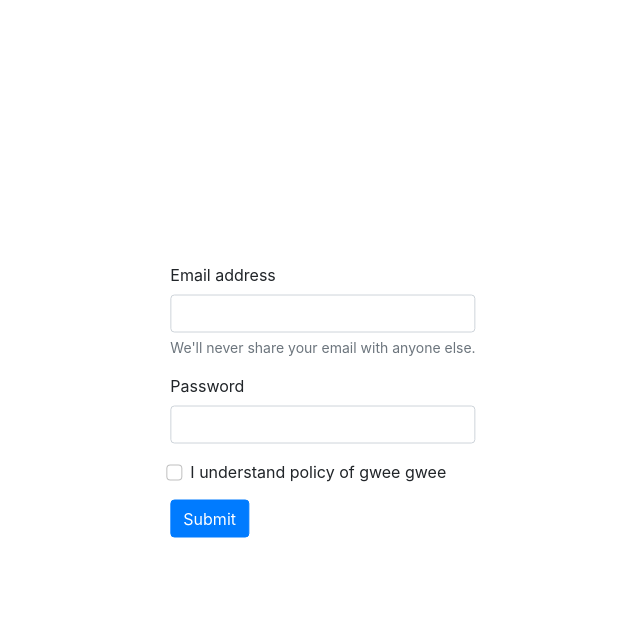
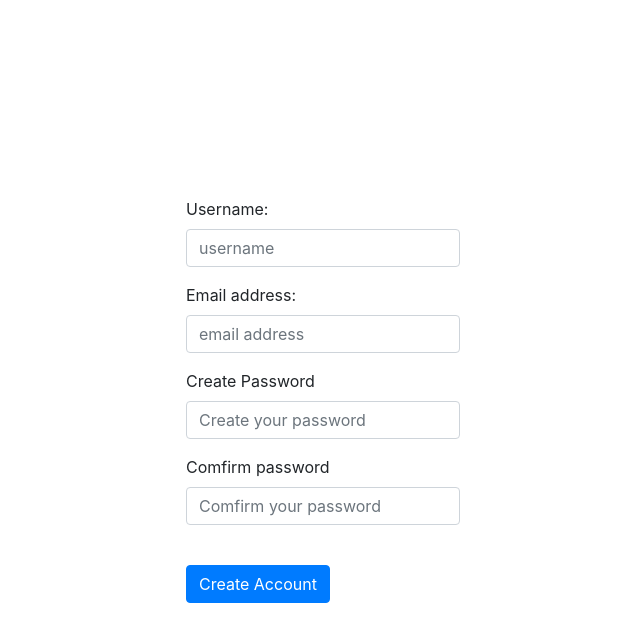
Before and after one commit to KaungMinSett/gwee, a Flask app: template reviewPost/templates/login.html in a window 1280 px wide. Shown: the top 642 px of the page, without its empty margins (317-957 px from the left). Run offline with Flask 2, Linux system fonts and the light colour scheme; the template is opened without the code that fills it: values that come from a table or form of the project are taken from there, others are empty; some libraries are stand-ins or nearby versions.

Commit message:
added form

```diff
--- a/reviewPost/__init__.py
+++ b/reviewPost/__init__.py
@@ -4,7 +4,7 @@ from flask_sqlalchemy import SQLAlchemy
 
 app = Flask(__name__)
 app.config['SQLALCHEMY_DATABASE_URI'] = 'sqlite:///reviewPost.db'
-
+app.config['SECRET_KEY'] = '2b63bf59a2cbd1f205bbe1db'
 db = SQLAlchemy(app)
 
 
--- /dev/null
+++ b/reviewPost/forms.py
@@ -0,0 +1,9 @@
+from flask_wtf import FlaskForm
+from wtforms import StringField, PasswordField, SubmitField
+
+class RegisterForm(FlaskForm):
+    username = StringField(label = 'Username:')
+    email_address = StringField(label = 'Email address:')
+    password = PasswordField(label = 'Create Password')
+    comfirm_password = PasswordField (label = 'Comfirm password')
+    submit = SubmitField (label = "Create Account")
--- a/reviewPost/routes.py
+++ b/reviewPost/routes.py
@@ -2,6 +2,7 @@
 from reviewPost import app
 from flask import render_template
 # from reviewPost import Post
+from reviewPost.forms import RegisterForm
 @app.route("/")
 def index():
     return render_template("index.html")
@@ -11,6 +12,7 @@ def home():
     return render_template("home.html")
 
 
-@app.route("/adminLogin")
+@app.route("/Login")
 def login():
-    return render_template("login.html")
+    form = RegisterForm()
+    return render_template("login.html", form = form)
--- a/reviewPost/templates/login.html
+++ b/reviewPost/templates/login.html
@@ -3,8 +3,8 @@
 {% block content %}
     <section>
         <main>
-            <div  class="container report-form">
-                <form id = "form-login">
+            <div  class="container">
+                <!-- <form id = "form-login">
                     <div class="mb-3">
                       <label for="exampleInputEmail1" class="form-label">Email address</label>
                       <input type="email" class="form-control" id="exampleInputEmail1" aria-describedby="emailHelp">
@@ -19,6 +19,44 @@
                       <label class="form-check-label" for="exampleCheck1">I understand policy of gwee gwee</label>
                     </div>
                     <button type="submit" class="btn btn-primary">Submit</button>
+                  </form> -->
+                  <form method = "POST" class = "form-register" id = "form-login">
+                    <div class = "mb-3">
+                      {{ form.username.label() }}
+                      {{ form.username(class = "form-control", placeholder = "username") }}
+
+
+                    </div>
+
+                    <div class = "mb-3">
+                      {{ form.email_address.label() }}
+                    {{ form.email_address(class = "form-control", placeholder = "email address") }}
+
+
+                    </div>
+
+                    <div class = "mb-3">
+
+                    {{ form.password.label() }}
+                    {{ form.password(class = "form-control", placeholder = "Create your password") }}
+
+
+                    </div>
+                    <div class = "mb-3">
+                      {{ form.comfirm_password.label() }}
+                      {{ form.comfirm_password(class = "form-control", placeholder = "Comfirm your password") }}
+
+
+                    </div>
+                    <br>
+
+                    {{form.submit(class = 'btn btn-primary')}}
+
+
+
+
+
+
                   </form>
 
             </div>
```
